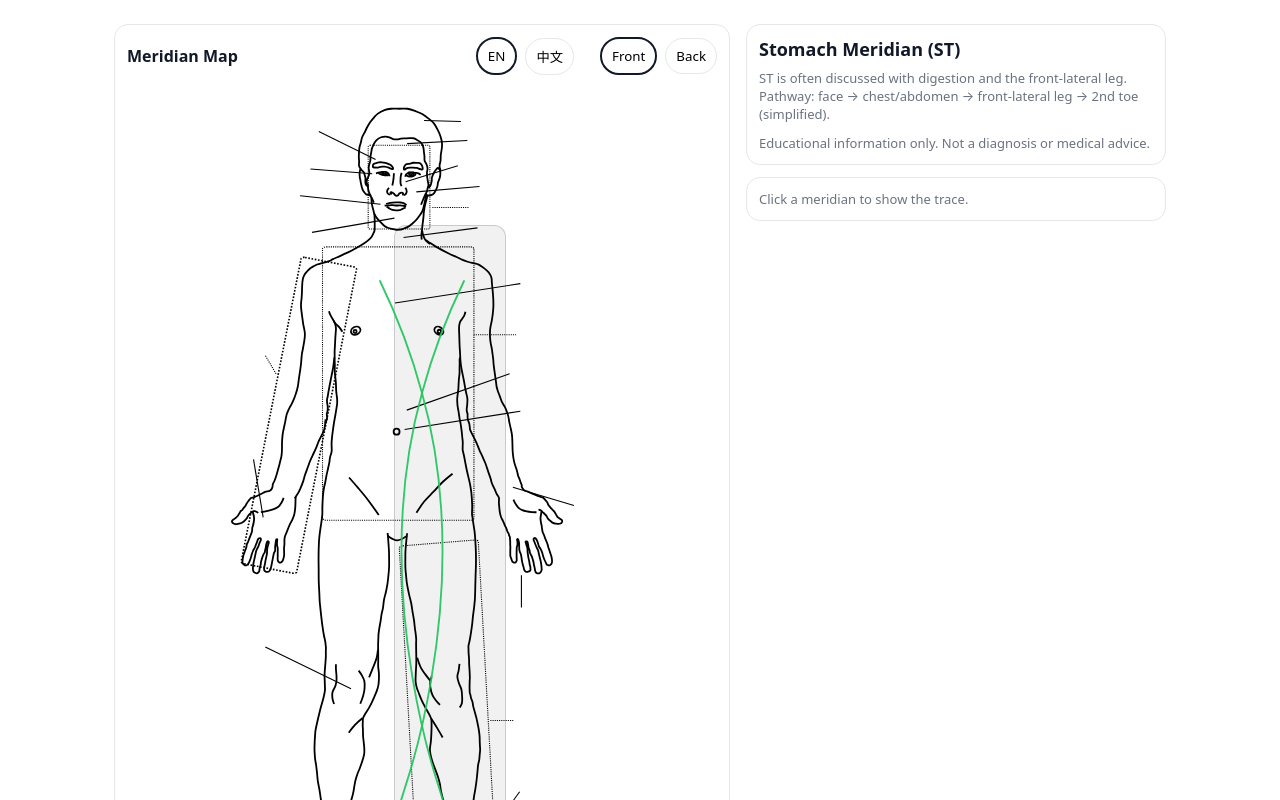
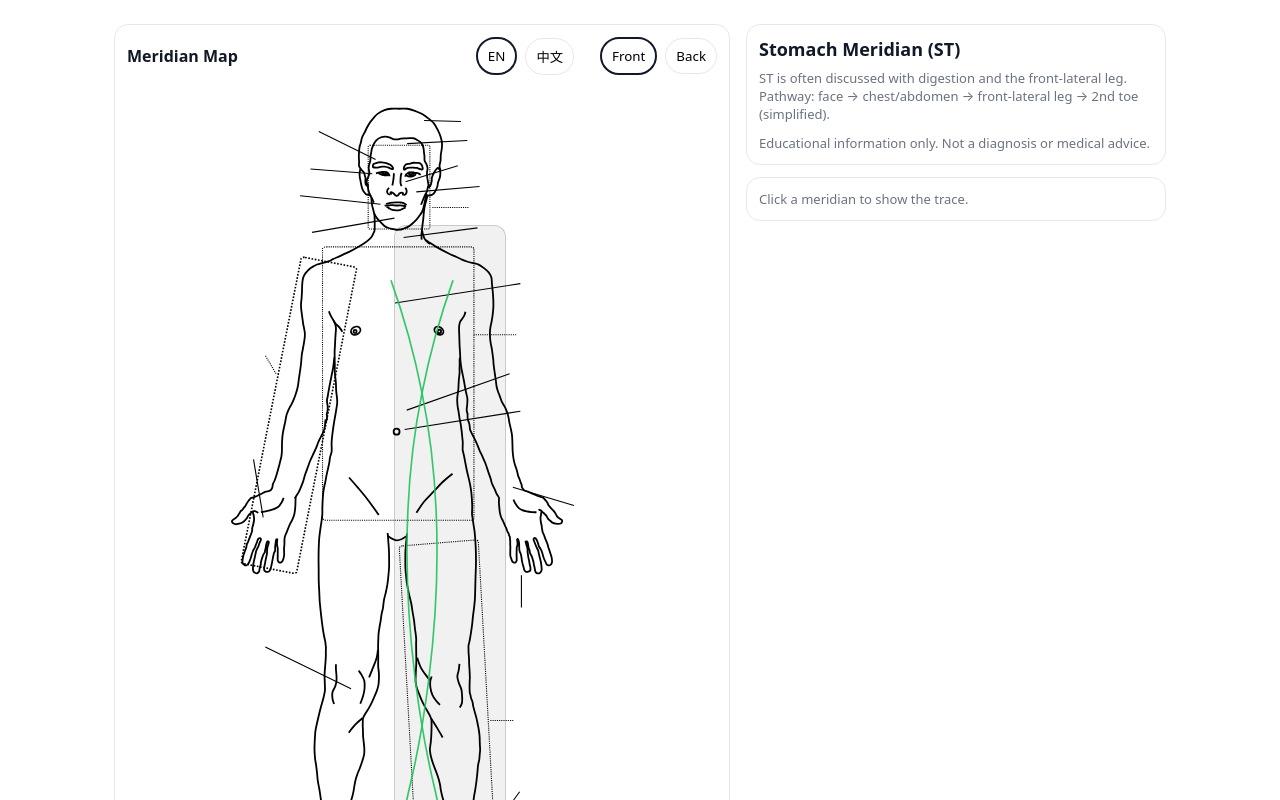
Before and after one commit to longpost/tcmai-meridian-map, a Next.js app: page / in a window 1280 px wide. Shown: the top 800 px of the page. Built offline with nearby package versions, Linux system fonts and the light colour scheme.

Commit message:
Update MeridianOverlay.js

```diff
--- a/components/MeridianOverlay.js
+++ b/components/MeridianOverlay.js
@@ -1,9 +1,7 @@
 import React from "react";
 import { MERIDIANS } from "../lib/meridians";
-import { BODY_OUTLINE_FRONT_D, BODY_OUTLINE_BACK_D } from "../lib/bodyOutline";
 
-const USE_CLIP = true; // 先确保可见；确认后再改 true
-const STROKE_WIDTH = 2; // 你要更细就改 2
+const STROKE_WIDTH = 2.4; // 你要更细就改 2 或 1.8
 
 function normalizePath(x) {
   if (!x) return null;
@@ -17,14 +15,14 @@ function getSidePaths(m, side) {
   if (v && (v.left || v.right)) {
     return {
       left: (v.left || []).map(normalizePath).filter(Boolean),
-      right: (v.right || []).map(normalizePath).filter(Boolean)
+      right: (v.right || []).map(normalizePath).filter(Boolean),
     };
   }
   const p = m?.paths?.[side];
   if (p && (p.left || p.right)) {
     return {
       left: (p.left || []).map(normalizePath).filter(Boolean),
-      right: (p.right || []).map(normalizePath).filter(Boolean)
+      right: (p.right || []).map(normalizePath).filter(Boolean),
     };
   }
   return { left: [], right: [] };
@@ -34,13 +32,15 @@ export default function MeridianOverlay({ activeMeridian, side }) {
   const m = MERIDIANS?.[activeMeridian];
   const { left, right } = getSidePaths(m, side);
 
+  // 旧坐标系：600x900
+  // 新人体底图：375x768
+  const sx = 375 / 600;     // 0.625
+  const sy = 768 / 900;     // 0.853333...
+
   const strokeColor = m?.color || "#ff0000";
 
-  const clipId = side === "back" ? "clipBodyBack" : "clipBodyFront";
-  const clipD = side === "back" ? BODY_OUTLINE_BACK_D : BODY_OUTLINE_FRONT_D;
-
   const content = (
-    <g>
+    <g transform={`scale(${sx} ${sy})`}>
       {(left || []).map((d, i) => (
         <path
           key={`L${i}`}
@@ -68,25 +68,15 @@ export default function MeridianOverlay({ activeMeridian, side }) {
     </g>
   );
 
+  // 注意：overlay viewBox 改成跟人体一致：375x768
   return (
     <svg
-      viewBox="0 0 600 900"
+      viewBox="0 0 375 768"
       width="100%"
       height="100%"
       style={{ display: "block", position: "absolute", inset: 0, zIndex: 20, pointerEvents: "none" }}
     >
-      {USE_CLIP ? (
-        <>
-          <defs>
-            <clipPath id={clipId}>
-              <path d={clipD} />
-            </clipPath>
-          </defs>
-          <g clipPath={`url(#${clipId})`}>{content}</g>
-        </>
-      ) : (
-        content
-      )}
+      {content}
     </svg>
   );
 }
```
